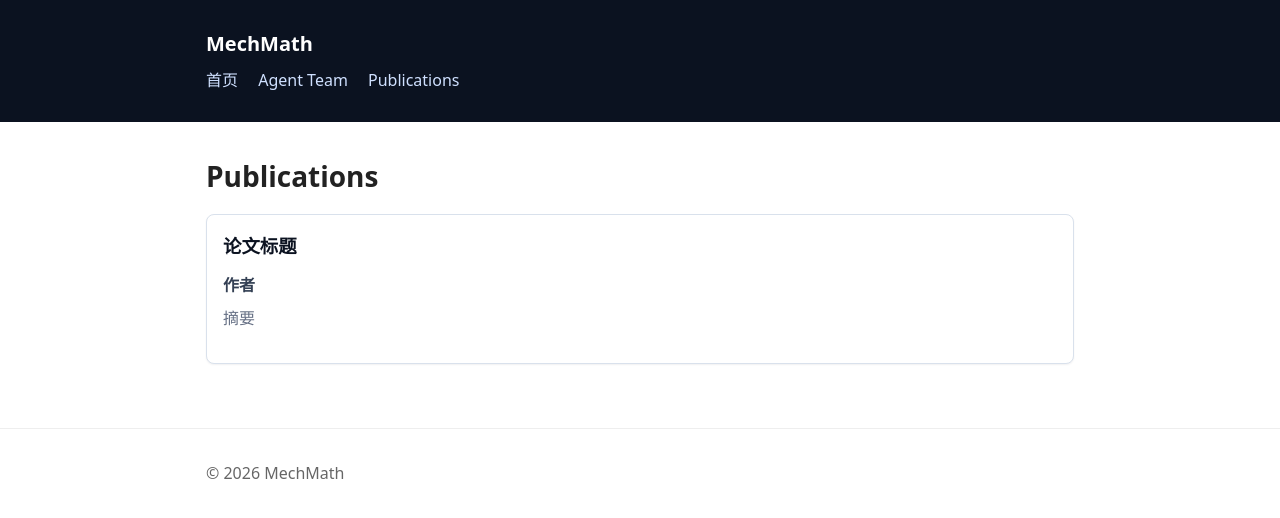
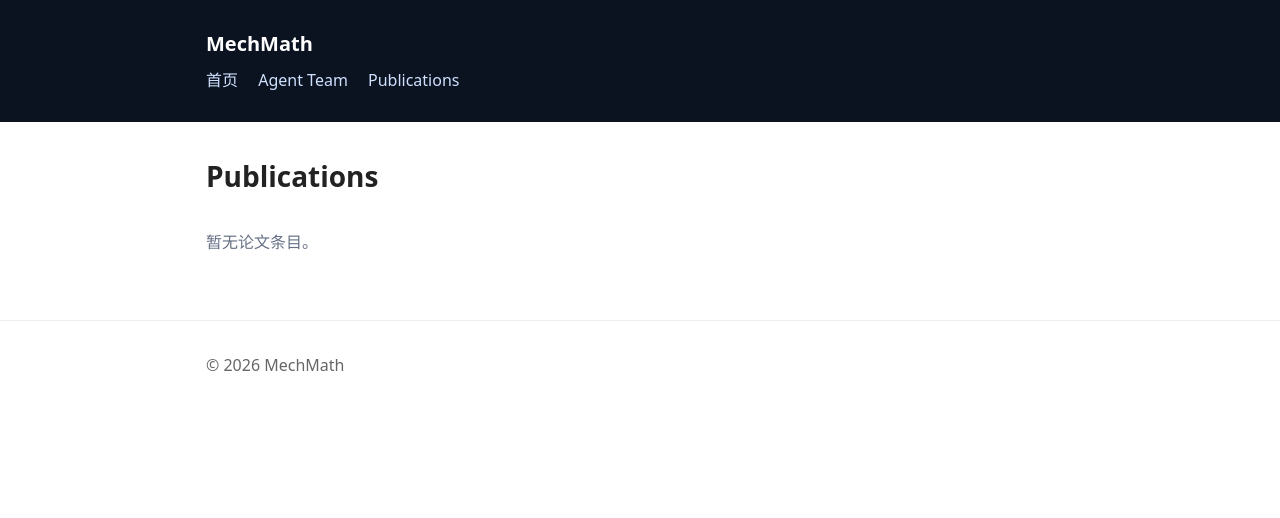
Before and after one commit to MechMath/mechmath.github.io, a Jekyll site: the page built from pages/publications.md, in a window 1280 px wide. Shown: the top 518 px of the page. Built offline with Jekyll 4.4.1, drawn with Linux system fonts in a browser that asks for light colours.

Commit message:
Index publication markdown pages

```diff
--- a/assets/css/style.css
+++ b/assets/css/style.css
@@ -11,7 +11,10 @@
 .card-grid{display:grid;grid-template-columns:repeat(auto-fit,minmax(220px,1fr));gap:1rem}
 .card{border:1px solid #d9e1ec;border-radius:8px;padding:1rem;background:#fff;min-height:150px;box-shadow:0 1px 2px rgba(15,23,42,.06)}
 .card h3{font-size:1.15rem;margin-bottom:.75rem;color:#0b1220}
+.card h3 a{color:inherit;text-decoration:none}
+.card h3 a:hover{text-decoration:underline}
 .card-empty{min-height:3rem}
 .publication-abstract{color:#667085}
 .publication-authors{font-weight:600;margin-bottom:.5rem;color:#344054}
+.empty-state{margin-top:1rem;color:#667085}
 .site-footer{border-top:1px solid #eee;padding:1rem 0;margin-top:2rem;color:#666}
--- a/pages/publications.md
+++ b/pages/publications.md
@@ -6,11 +6,25 @@
 
 <section class="page-section">
   <h2>Publications</h2>
+  {% assign publication_pages = site.pages | where_exp: "item", "item.path contains 'pages/publication/'" | sort: "title" %}
   <div class="card-grid">
-    <article class="card publication-card">
-      <h3>论文标题</h3>
-      <p class="publication-authors">作者</p>
-      <p class="publication-abstract">摘要</p>
-    </article>
+    {% assign publication_count = 0 %}
+    {% for publication in publication_pages %}
+      {% unless publication.publication_template %}
+        {% assign publication_count = publication_count | plus: 1 %}
+        <article class="card publication-card">
+          <h3><a href="{{ publication.url | relative_url }}">{{ publication.title }}</a></h3>
+          {% if publication.authors %}
+            <p class="publication-authors">{{ publication.authors }}</p>
+          {% endif %}
+          {% if publication.abstract %}
+            <p class="publication-abstract">{{ publication.abstract }}</p>
+          {% endif %}
+        </article>
+      {% endunless %}
+    {% endfor %}
   </div>
+  {% if publication_count == 0 %}
+    <p class="empty-state">暂无论文条目。</p>
+  {% endif %}
 </section>
```
Also changed, not shown: pages/publication/template.md (added, +11 -0 lines).
